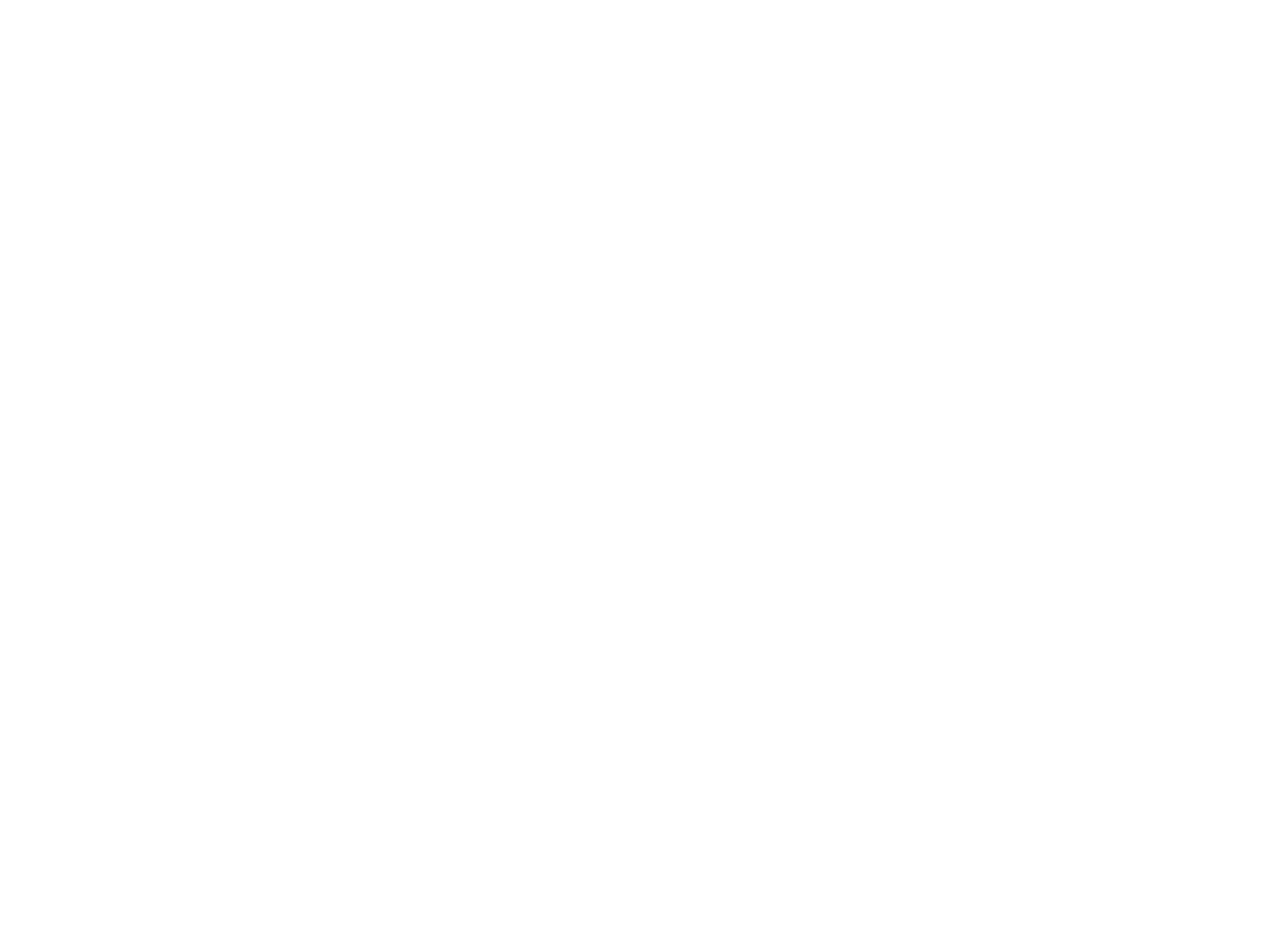
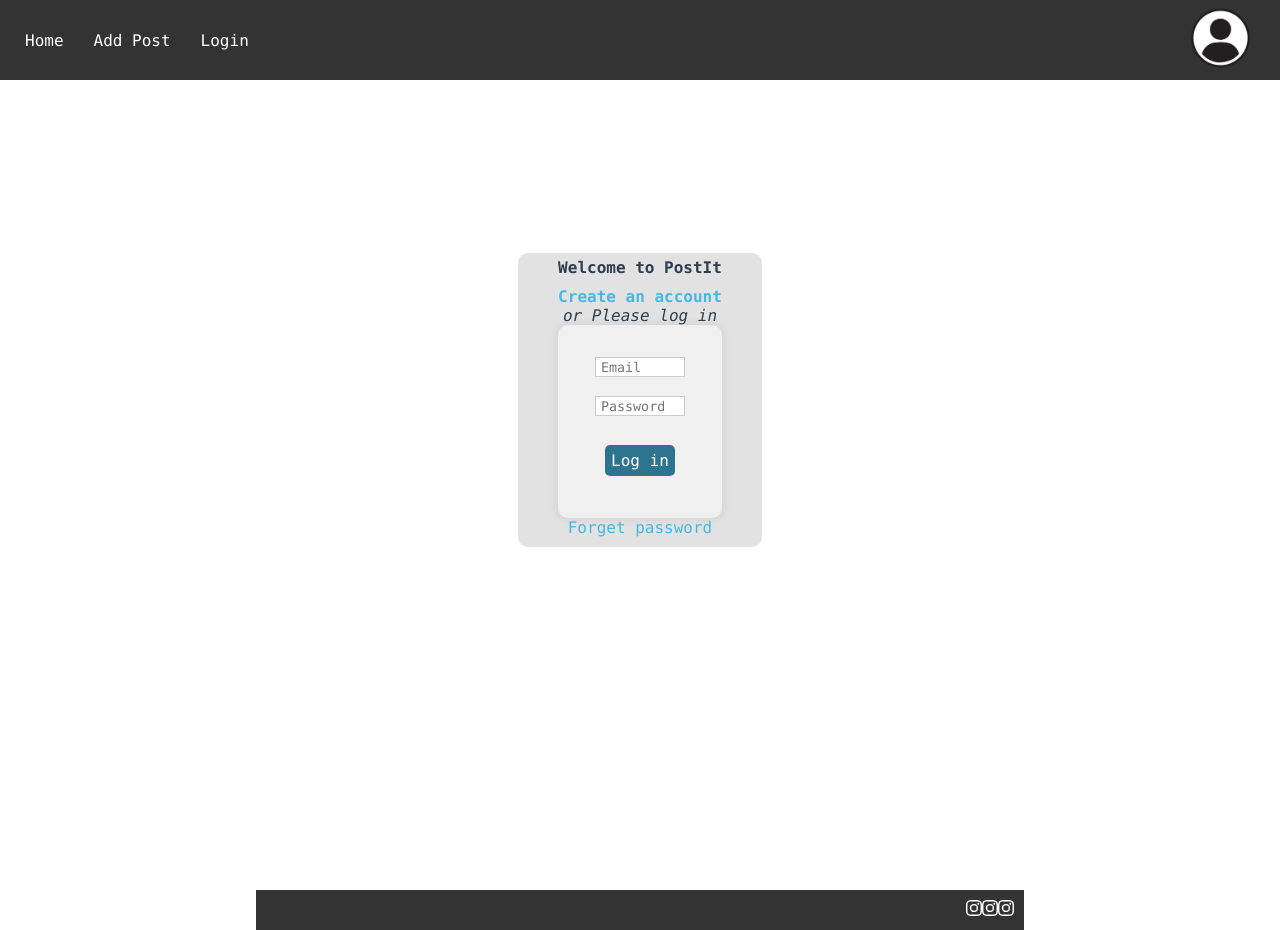
Before and after one commit to Voronkov2004/WebDev_Team_AR, a Vue app: page /#/login in a window 1280 px wide. Before the commit this address had no page. Before the commit the page ends 800 px from the top, so only its background shows below. Built offline with nearby package versions, Linux system fonts and the light colour scheme.

Commit message:
added addpost and login

```diff
--- /dev/null
+++ b/src/components/AddPostForm.vue
@@ -0,0 +1,90 @@
+<template>
+  <div class="post-container">
+    <form id="add-post-form" action="index.html" method="GET">
+      <div class="form-group">
+        <label for="post-body">Post body</label>
+        <textarea id="post-body" name="post-body" rows="4" cols="30"></textarea>
+      </div>
+      <div class="form-group">
+        <label for="file-upload">Select file</label>
+        <input type="file" id="file-upload" name="file-upload" />
+      </div>
+      <button type="submit">Create post</button>
+    </form>
+  </div>
+</template>
+
+<script>
+export default {
+  name: "AddPostForm",
+};
+</script>
+
+<style>
+form {
+  background-color: #f0f0f0;
+  padding: 30px;
+  border-radius: 10px;
+  box-shadow: 0 0 10px rgba(0, 0, 0, 0.1);
+  display: flex;
+  flex-direction: column;
+  gap: 15px;
+  width: 100%;
+  max-width: 400px;
+}
+
+.form-group {
+  display: flex;
+  justify-content: space-between;
+  align-items: center;
+}
+
+.form-group > label {
+  font-weight: bold;
+}
+
+label {
+  font-size: 16px;
+}
+
+textarea,
+input[type="file"] {
+  margin-top: 10px;
+  border: 1px solid #ccc;
+  border-radius: 5px;
+  padding: 10px;
+  width: 70%;
+}
+
+textarea + button {
+  margin-top: 20px;
+}
+
+textarea ~ input[type="file"] {
+  margin-top: 10;
+}
+button {
+  padding: 10px;
+  background-color: #1a73e8;
+  color: white;
+  border: none;
+  border-radius: 5px;
+  font-size: 16px;
+  cursor: pointer;
+}
+
+button:hover {
+  background-color: #1558b0;
+}
+
+@media (max-width: 600px) {
+  .navbar {
+    flex-direction: column;
+    align-items: center;
+  }
+
+  form {
+    width: 90%;
+  }
+}
+</style>
--- a/src/components/Footer.vue
+++ b/src/components/Footer.vue
@@ -76,5 +76,6 @@
 .rightFot > a {
   color: white;
   text-decoration: none;
+  gap: 10px;
 }
 </style>
--- a/src/components/Header.vue
+++ b/src/components/Header.vue
@@ -2,9 +2,9 @@
   <header>
     <ul class="navBar">
       <div class="left-side">
-        <li><a href="index.html">Home</a></li>
-        <li><a href="addPost.html">Add Post</a></li>
-        <li><a href="login.html">Login</a></li>
+        <li><router-link to="/">Home</router-link></li>
+        <li><router-link to="/addpost">Add Post</router-link></li>
+        <li><router-link to="/login">Login</router-link></li>
       </div>
       <div class="right-side">
         <Dropdown></Dropdown>
--- /dev/null
+++ b/src/components/LoginComponent.vue
@@ -0,0 +1,108 @@
+<template>
+  <div class="container">
+    <div class="login-box">
+      <h1>Welcome to PostIt</h1>
+      <a href="#" class="create-account">Create an account</a>
+      <p>or Please log in</p>
+
+      <form action="index.html" method="GET">
+        <input
+          type="email"
+          id="email"
+          name="email"
+          placeholder="Email"
+          required
+        />
+
+        <input
+          type="password"
+          id="password"
+          name="password"
+          placeholder="Password"
+          required
+        />
+
+        <button type="submit">Log in</button>
+      </form>
+      <a href="#" class="forgot-password">Forget password</a>
+    </div>
+  </div>
+</template>
+
+<script>
+export default {
+  name: "LoginComponent",
+};
+</script>
+<style>
+.container {
+  display: flex;
+  justify-content: center; /*centers the child elements horizontally within the container.*/
+  align-items: center; /*centers the child elements vertically within the container.*/
+  height: 100vh;
+}
+.login-box h1 {
+  font-size: medium;
+  padding-bottom: 10px;
+}
+/* Class Selector */
+.login-box {
+  background-color: #e2e2e2;
+  padding: 5px 40px 10px 40px;
+  border-radius: 10px;
+  text-align: center;
+}
+
+/* Descendant selector */
+.login-box a {
+  display: block;
+  text-decoration: none;
+  color: #46b8e1;
+}
+
+form {
+  display: flex;
+  flex-direction: column; /* Stack form elements vertically */
+  align-items: center; /* Center the form elements */
+}
+/* Input fields styling */
+input[type="text"],
+input[type="password"],
+input[type="email"] {
+  width: 90px;
+  font-family: "Lucida Console";
+  padding: 5px;
+  margin: 2px;
+  height: 20px;
+  border: 1px solid #cccccc;
+}
+
+.login-box button {
+  background-color: #2d748e;
+  color: white;
+  margin: 12px;
+  border: none;
+  padding: 6px;
+  width: 70px;
+  cursor: pointer;
+}
+
+/* Adjacent sibling selector */
+h1 + a.create-account {
+  color: #46b8e1; /* Turns the 'Create an account' link red */
+  font-weight: bold;
+}
+
+/* General sibling selector */
+h1 ~ p {
+  font-style: italic;
+}
+
+li > a {
+  color: white;
+  display: block;
+  text-decoration: none;
+  text-align: center;
+  width: 100%;
+}
+</style>
--- a/src/components/PostFooter.vue
+++ b/src/components/PostFooter.vue
@@ -29,7 +29,7 @@
 };
 </script>
 
-<style>
+<style scoped>
 .postFooter {
   width: 100%;
   display: flex;
--- a/src/router/index.js
+++ b/src/router/index.js
@@ -1,11 +1,23 @@
 import { createRouter, createWebHashHistory } from "vue-router";
 import Blogpost from "@/views/Blogpost.vue";
+import AddPost from "@/views/AddPost.vue";
+import Login from "@/views/Login.vue";
 
 const routes = [
   {
     path: "/",
     name: "home",
     component: Blogpost,
+  },
+  {
+    path: "/addpost",
+    name: "addpost",
+    component: AddPost,
+  },
+  {
+    path: "/login",
+    name: "login",
+    component: Login,
   },
 ];
 
--- /dev/null
+++ b/src/views/AddPost.vue
@@ -0,0 +1,29 @@
+<template>
+  <Header></Header>
+  <div class="prettier">
+    <AddPostForm></AddPostForm>
+  </div>
+</template>
+
+<script>
+import Header from "@/components/Header.vue";
+import Footer from "@/components/Footer.vue";
+import AddPostForm from "@/components/AddPostForm.vue";
+
+export default {
+  name: "AddPost",
+  components: {
+    Header,
+    Footer,
+    AddPostForm,
+  },
+};
+</script>
+<style>
+.prettier {
+  height: 100vh;
+  display: flex;
+  justify-content: center;
+  align-items: center;
+}
+</style>
--- /dev/null
+++ b/src/views/Login.vue
@@ -0,0 +1,20 @@
+<template>
+  <Header></Header>
+  <LoginComponent></LoginComponent>
+  <Footer></Footer>
+</template>
+
+<script>
+import Header from "@/components/Header.vue";
+import Footer from "@/components/Footer.vue";
+import LoginComponent from "@/components/LoginComponent.vue";
+
+export default {
+  name: "Login",
+  components: {
+    Header,
+    Footer,
+    LoginComponent,
+  },
+};
+</script>
```
